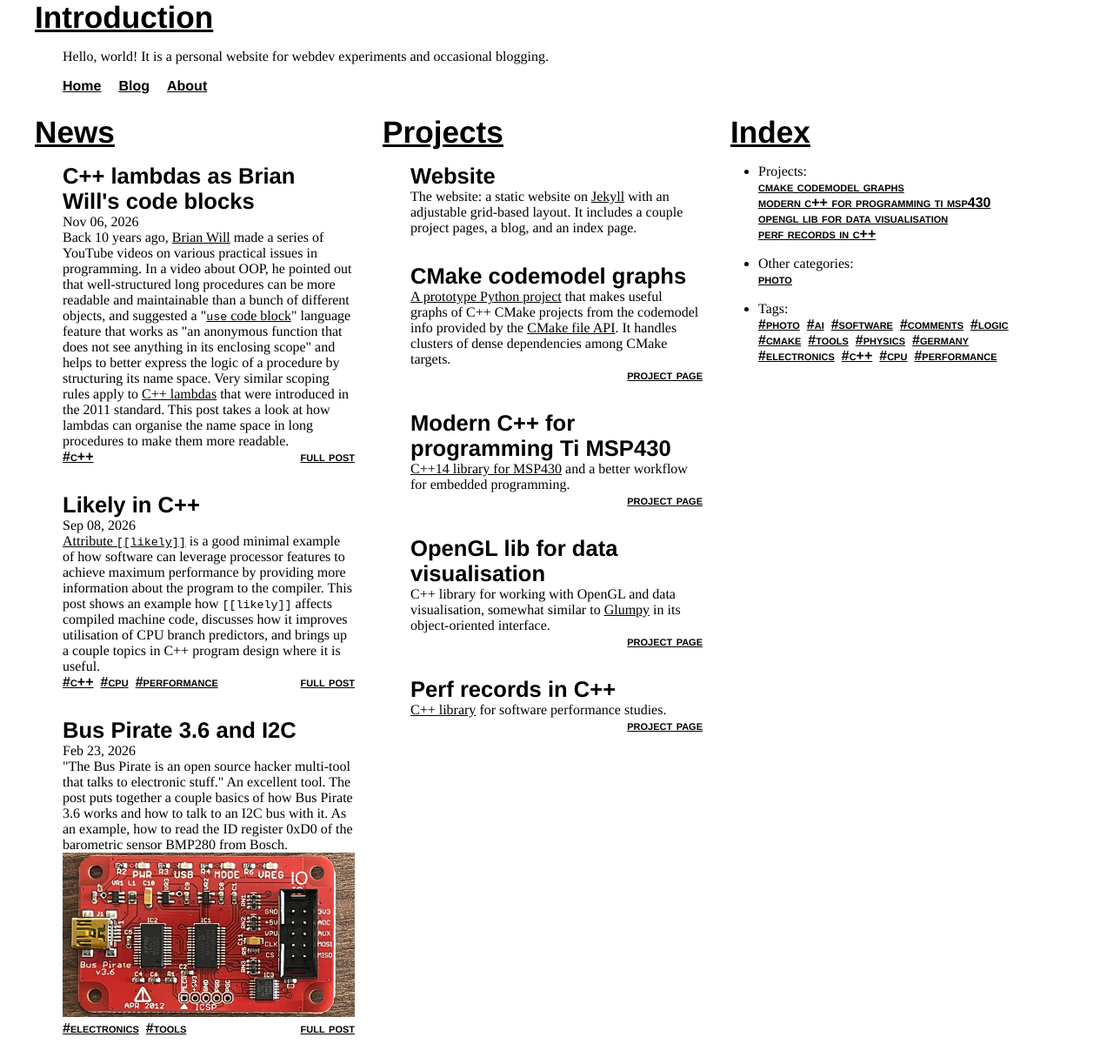
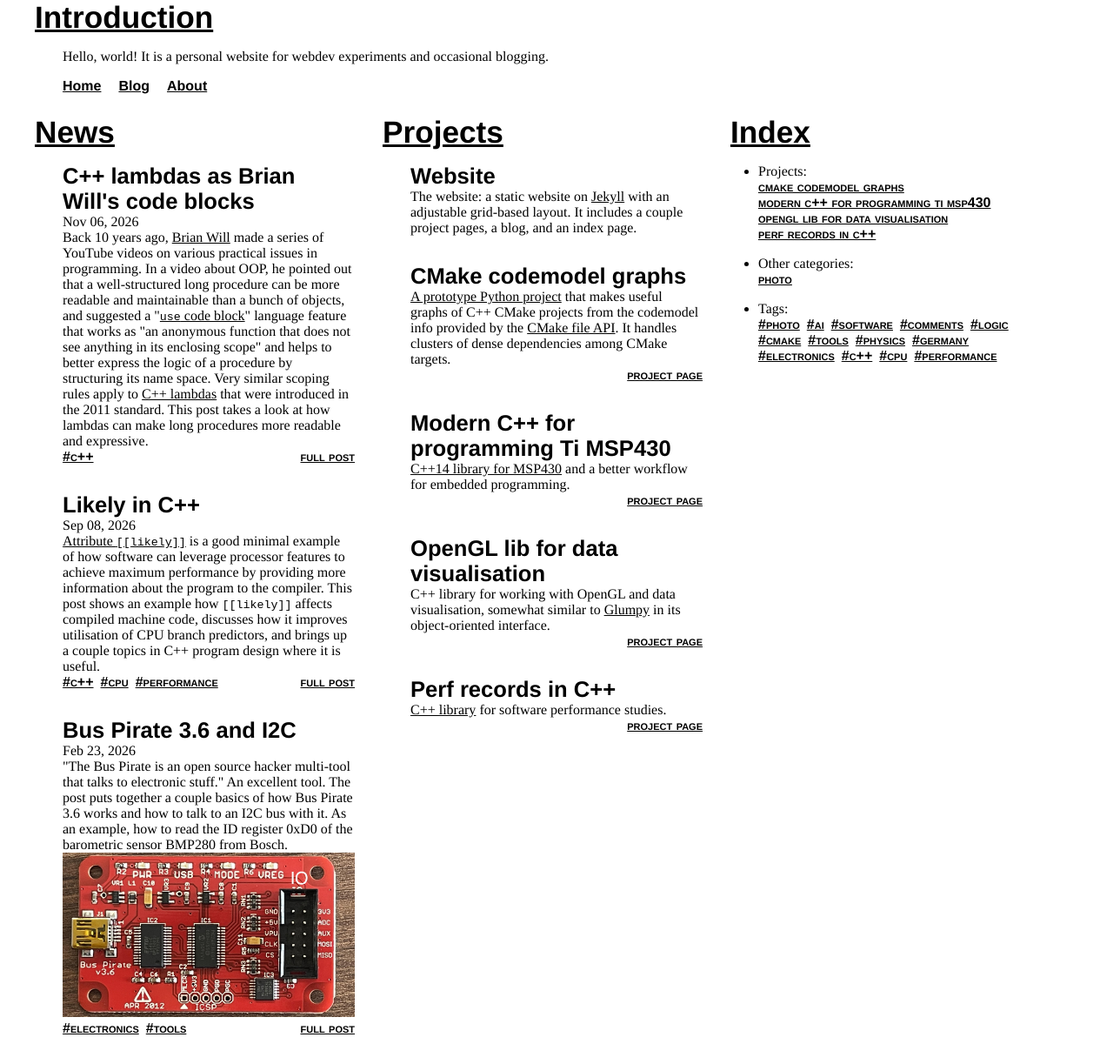
Before and after one commit to xealits/xealits.github.io, a Jekyll site: the page built from index.html, in a window 1280 px wide. Shown: the whole page at 87% size. Built offline with Jekyll 4.4.1, drawn with Linux system fonts in a browser that asks for light colours.

Commit message:
Better wording in the abstract
	modified:   _posts/2026/2026-11-06-brian-will-code-block.md

```diff
--- a/_posts/2026/2026-11-06-brian-will-code-block.md
+++ b/_posts/2026/2026-11-06-brian-will-code-block.md
@@ -11,8 +11,8 @@ Back 10 years ago,
 made a series of YouTube videos
 on various practical issues in programming.
 In a video about OOP,
-he pointed out that well-structured long procedures
-can be more readable and maintainable than a bunch of different objects,
+he pointed out that a well-structured long procedure
+can be more readable and maintainable than a bunch of objects,
 and suggested
 a "<a href="https://www.youtube.com/watch?v=QM1iUe6IofM&t=2435s"><code>use</code> code block</a>"
 language feature
@@ -24,10 +24,9 @@ Very similar scoping rules
 apply to
 <a href="https://en.cppreference.com/cpp/language/lambda">C++ lambdas</a>
 that were introduced in the 2011 standard.
-This post takes a look at how
-lambdas can organise
-the name space in long procedures
-to make them more readable.
+This post takes a look at
+how lambdas can make
+long procedures more readable and expressive.
 </summary>
 
 Brian Will suggested anonymous and immediately-called closure functions
```
